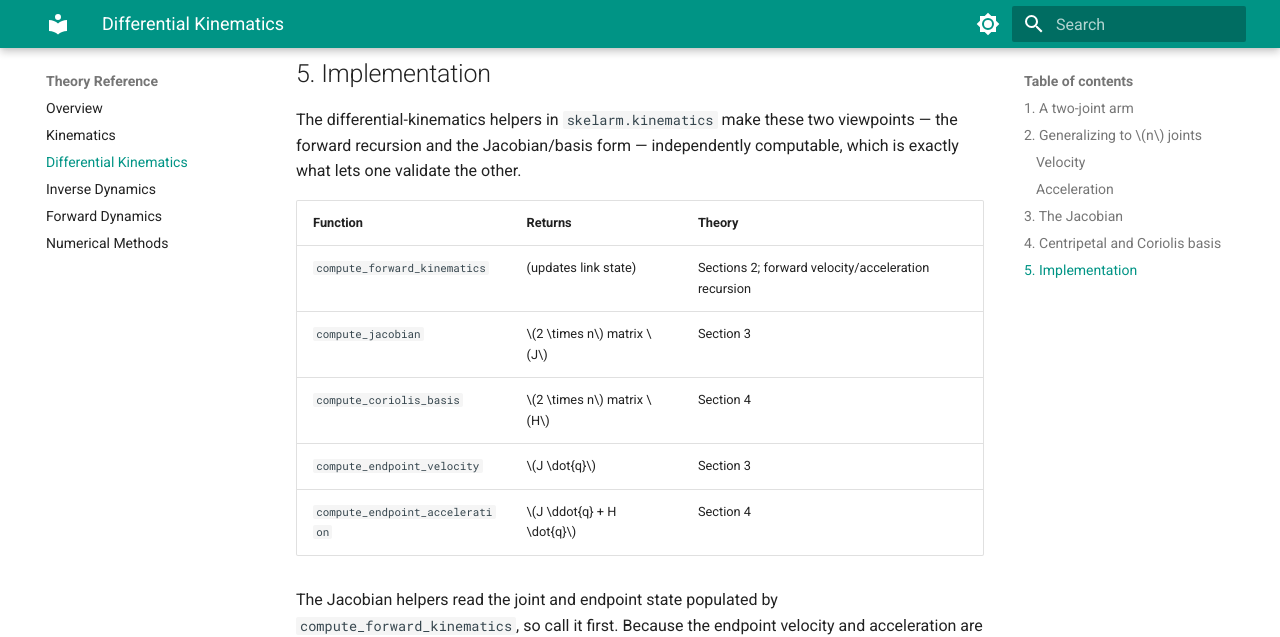
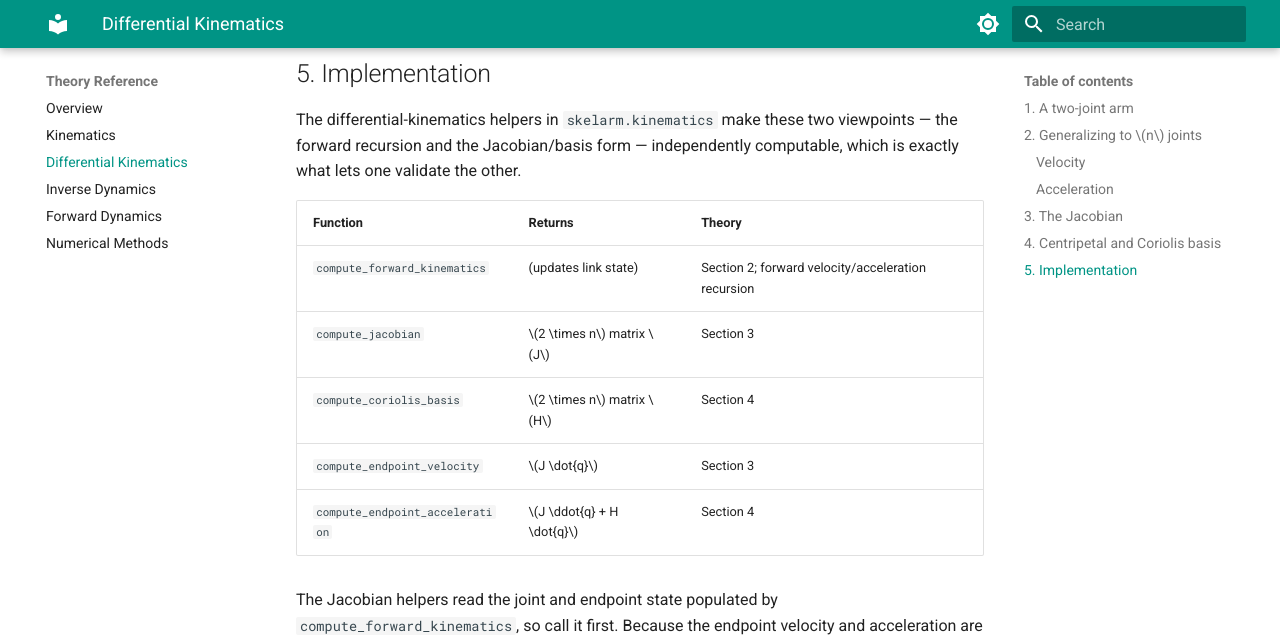
Before and after one commit to hrshtst/skelarm, an MkDocs documentation site: the page built from docs/reference/02_differential_kinematics.md, in a window 1280 px wide and 900 px high, scrolled down 3397 px. Shown: the top 637 px of the window. Built offline with MkDocs 1.6.1 and Material for MkDocs 9.7.7, drawn with Linux system fonts in a browser that asks for light colours; a script that is not in the unit is left out.

Commit message:
docs: fix US spelling, a typo, and center the inverse-dynamics figure
- 03_inverse_dynamics: characterised -> characterized, realises ->
  realizes; cap and center the 4-DOF figure to match the kinematics ones.
- 02_differential_kinematics: "Sections 2" -> "Section 2" in the
  implementation table.

Co-Authored-By: Claude Opus 4.8 <noreply@anthropic.com>

```diff
--- a/docs/reference/02_differential_kinematics.md
+++ b/docs/reference/02_differential_kinematics.md
@@ -169,7 +169,7 @@ computable, which is exactly what lets one validate the other.
 
 | Function | Returns | Theory |
 | --- | --- | --- |
-| `compute_forward_kinematics` | (updates link state) | Sections 2; forward velocity/acceleration recursion |
+| `compute_forward_kinematics` | (updates link state) | Section 2; forward velocity/acceleration recursion |
 | `compute_jacobian` | $2 \times n$ matrix $J$ | Section 3 |
 | `compute_coriolis_basis` | $2 \times n$ matrix $H$ | Section 4 |
 | `compute_endpoint_velocity` | $J \dot{q}$ | Section 3 |
```
Also changed, not shown: docs/reference/03_inverse_dynamics.md (+3 -3 lines).
